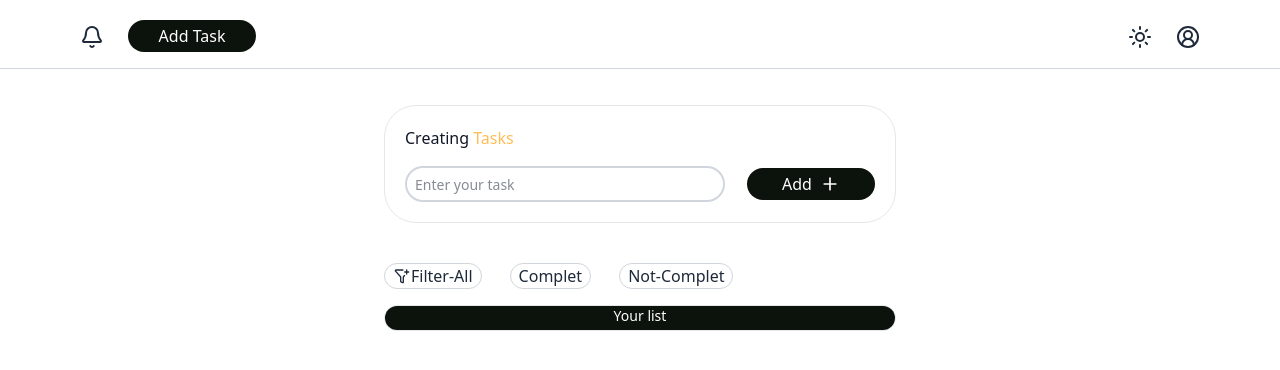
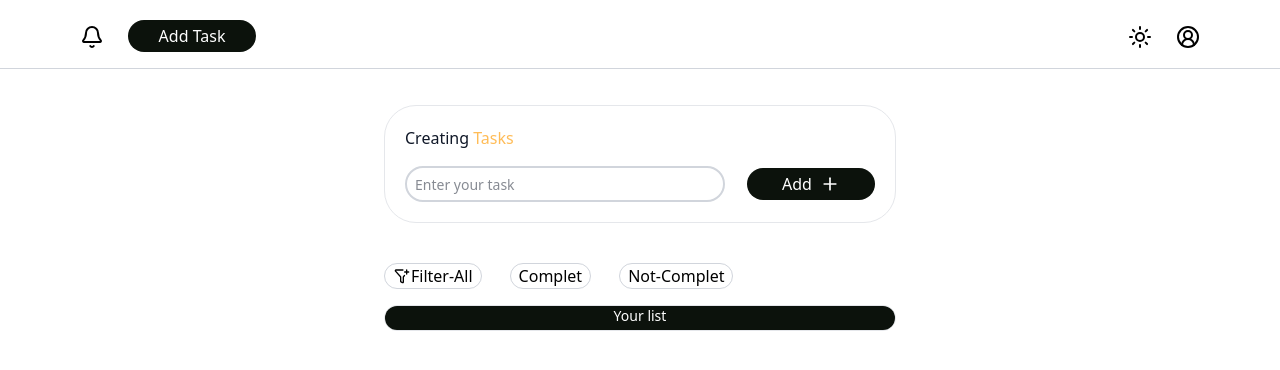
Before and after one commit to samanezarini/todo-list, a website: page index.html in a window 1280 px wide. Drawn offline with Linux system fonts and the light colour scheme.

Commit message:
fix -res

```diff
--- a/index.html
+++ b/index.html
@@ -8,7 +8,7 @@
     <link rel="stylesheet" href="./src/output.css" />
     <!-- <script src="https://cdn.tailwindcss.com"></script> -->
   </head>
-  <body class="text-gray-800 dark:text-white">
+  <body>
     <header>
       <div class="container mx-auto md:max-w-3xl lg:max-w-4xl xl:max-w-6xl">
         <div class="flex flex-row justify-between p-4">
```
Also changed, not shown: src/output.css.
